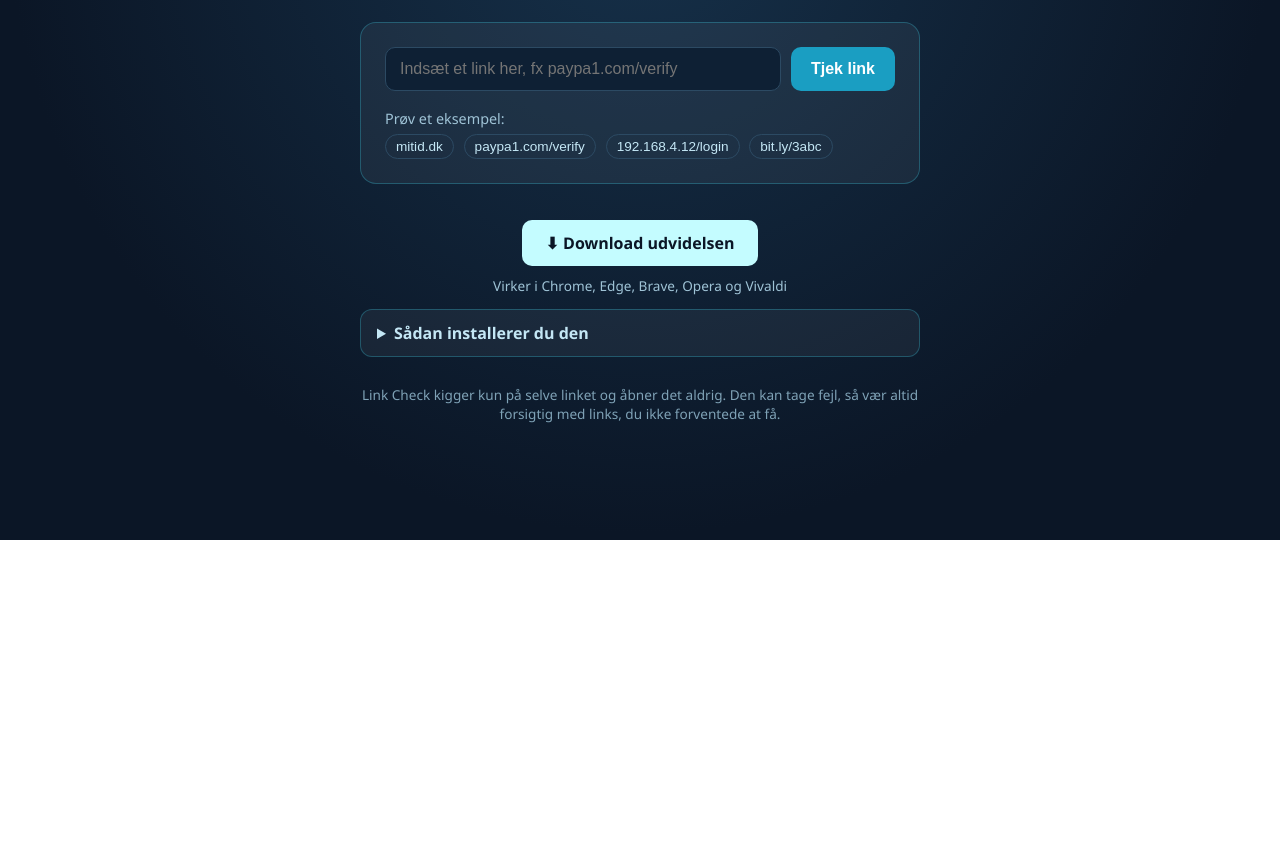
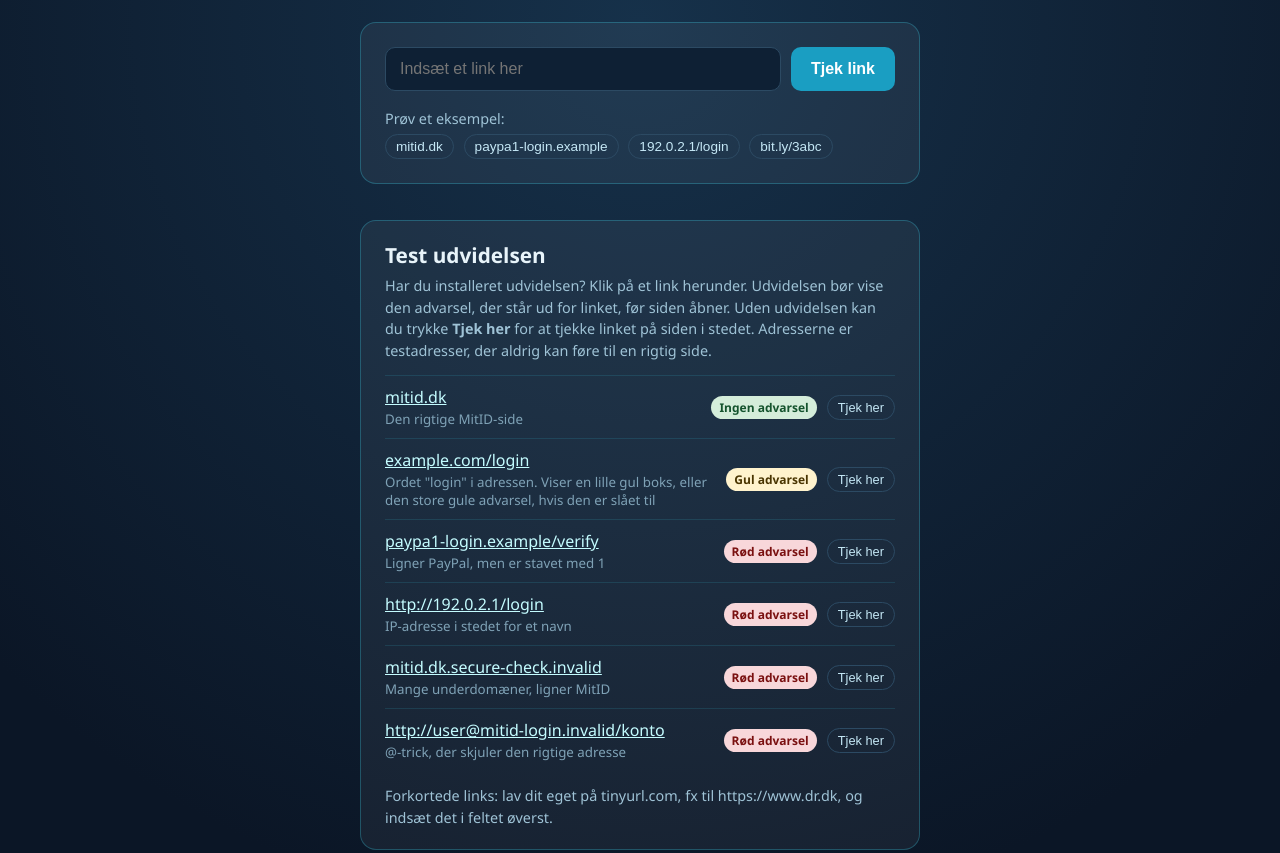
Before and after one commit to vindfoxy-alt/link-check, a browser extension: page index.html in a window 1280 px wide. Shown: the part 260-1113 px from the top of the page. Before the commit the page ends 800 px from the top, so only its background shows below. Drawn offline with Linux system fonts and the light colour scheme.

Commit message:
Restore test links on the website and README sections, add 1.4/1.5 features
Co-Authored-By: Claude Opus 5.5 <noreply@anthropic.com>
Claude-Session: https://claude.ai/code/session_01SkJssJCAQ2DAeubTCo2yek

```diff
--- a/index.html
+++ b/index.html
@@ -99,6 +99,43 @@
     summary { cursor: pointer; font-weight: 600; color: #c4e7f5; }
     details ol { margin: 12px 0 0; padding-left: 20px; line-height: 1.8; color: #c4e7f5; }
     details code { background: #0e2034; padding: 1px 6px; border-radius: 4px; }
+    .test-boks {
+      width: 100%;
+      max-width: 560px;
+      margin-top: 36px;
+      background: rgba(255, 255, 255, 0.05);
+      border: 1px solid rgba(63, 230, 255, 0.25);
+      border-radius: 16px;
+      padding: 20px 24px;
+    }
+    .test-boks h2 { margin: 0 0 6px; font-size: 1.3rem; }
+    .test-boks p { margin: 0 0 14px; color: #9fc3d6; font-size: 0.9rem; line-height: 1.5; }
+    .test-liste { list-style: none; margin: 0; padding: 0; }
+    .test-liste li {
+      display: flex;
+      align-items: center;
+      gap: 10px;
+      padding: 10px 0;
+      border-top: 1px solid rgba(63, 230, 255, 0.12);
+    }
+    .test-info { flex: 1; min-width: 0; }
+    .test-info a { color: #c4fcff; word-break: break-all; }
+    .test-info small { display: block; color: #7fa2b6; margin-top: 2px; }
+    .tag { font-size: 0.75rem; font-weight: 700; padding: 3px 8px; border-radius: 999px; white-space: nowrap; }
+    .tag.groen { background: #d4edda; color: #14532d; }
+    .tag.gul { background: #fff3cd; color: #4a3500; }
+    .tag.roed { background: #f8d7da; color: #7a1010; }
+    .proev {
+      padding: 4px 10px;
+      border-radius: 999px;
+      border: 1px solid #2c4a63;
+      background: transparent;
+      color: #c4e7f5;
+      cursor: pointer;
+      font-size: 0.8rem;
+      white-space: nowrap;
+    }
+    .proev:hover { border-color: #3fd6ee; }
     @media (max-width: 480px) { .row { flex-direction: column; } }
   </style>
 </head>
@@ -109,7 +146,7 @@
 
   <div class="card">
     <div class="row">
-      <input id="link" placeholder="Indsæt et link her, fx paypa1.com/verify">
+      <input id="link" placeholder="Indsæt et link her">
       <button id="tjekKnap">Tjek link</button>
     </div>
     <div id="resultat"></div>
@@ -118,11 +155,69 @@
       Prøv et eksempel:
       <div>
         <button data-link="https://mitid.dk">mitid.dk</button>
-        <button data-link="https://paypa1.com/verify">paypa1.com/verify</button>
-        <button data-link="http://192.168.4.12/login">192.168.4.12/login</button>
+        <button data-link="https://paypa1-login.example/verify">paypa1-login.example</button>
+        <button data-link="http://192.0.2.1/login">192.0.2.1/login</button>
         <button data-link="https://bit.ly/3abc">bit.ly/3abc</button>
       </div>
     </div>
+  </div>
+
+  <div class="test-boks">
+    <h2>Test udvidelsen</h2>
+    <p>Har du installeret udvidelsen? Klik på et link herunder. Udvidelsen bør vise den advarsel, der står ud for linket, før siden åbner.
+      Uden udvidelsen kan du trykke <b>Tjek her</b> for at tjekke linket på siden i stedet.
+      Adresserne er testadresser, der aldrig kan føre til en rigtig side.</p>
+    <ul class="test-liste">
+      <li>
+        <div class="test-info">
+          <a href="https://mitid.dk">mitid.dk</a>
+          <small>Den rigtige MitID-side</small>
+        </div>
+        <span class="tag groen">Ingen advarsel</span>
+        <button class="proev" data-link="https://mitid.dk">Tjek her</button>
+      </li>
+      <li>
+        <div class="test-info">
+          <a href="https://example.com/login">example.com/login</a>
+          <small>Ordet "login" i adressen. Viser en lille gul boks, eller den store gule advarsel, hvis den er slået til</small>
+        </div>
+        <span class="tag gul">Gul advarsel</span>
+        <button class="proev" data-link="https://example.com/login">Tjek her</button>
+      </li>
+      <li>
+        <div class="test-info">
+          <a href="https://paypa1-login.example/verify">paypa1-login.example/verify</a>
+          <small>Ligner PayPal, men er stavet med 1</small>
+        </div>
+        <span class="tag roed">Rød advarsel</span>
+        <button class="proev" data-link="https://paypa1-login.example/verify">Tjek her</button>
+      </li>
+      <li>
+        <div class="test-info">
+          <a href="http://192.0.2.1/login">http://192.0.2.1/login</a>
+          <small>IP-adresse i stedet for et navn</small>
+        </div>
+        <span class="tag roed">Rød advarsel</span>
+        <button class="proev" data-link="http://192.0.2.1/login">Tjek her</button>
+      </li>
+      <li>
+        <div class="test-info">
+          <a href="https://mitid.dk.secure-check.invalid/">mitid.dk.secure-check.invalid</a>
+          <small>Mange underdomæner, ligner MitID</small>
+        </div>
+        <span class="tag roed">Rød advarsel</span>
+        <button class="proev" data-link="https://mitid.dk.secure-check.invalid/">Tjek her</button>
+      </li>
+      <li>
+        <div class="test-info">
+          <a href="http://user@mitid-login.invalid/konto">http://user@mitid-login.invalid/konto</a>
+          <small>@-trick, der skjuler den rigtige adresse</small>
+        </div>
+        <span class="tag roed">Rød advarsel</span>
+        <button class="proev" data-link="http://user@mitid-login.invalid/konto">Tjek her</button>
+      </li>
+    </ul>
+    <p style="margin: 14px 0 0;">Forkortede links: lav dit eget på tinyurl.com, fx til https://www.dr.dk, og indsæt det i feltet øverst.</p>
   </div>
 
   <div class="download-boks">
@@ -160,10 +255,11 @@
     });
 
     // Example buttons fill in the box and check it
-    document.querySelectorAll(".examples button").forEach((eksempel) => {
+    document.querySelectorAll(".examples button, .proev").forEach((eksempel) => {
       eksempel.addEventListener("click", () => {
         linkBox.value = eksempel.dataset.link;
         knap.click();
+        linkBox.scrollIntoView({ behavior: "smooth", block: "center" });
       });
     });
   </script>
```
Also changed, not shown: 1 other file.
